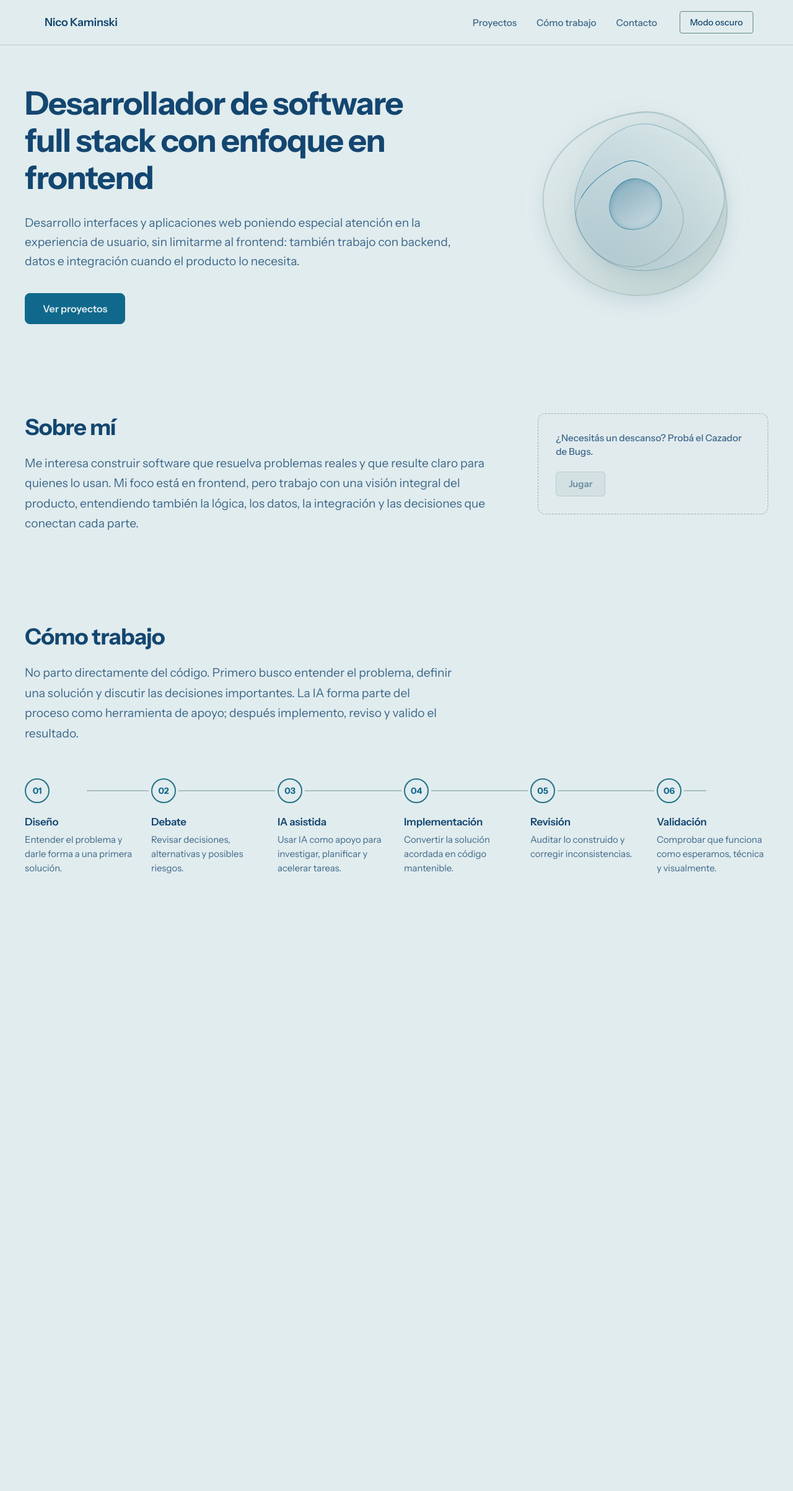
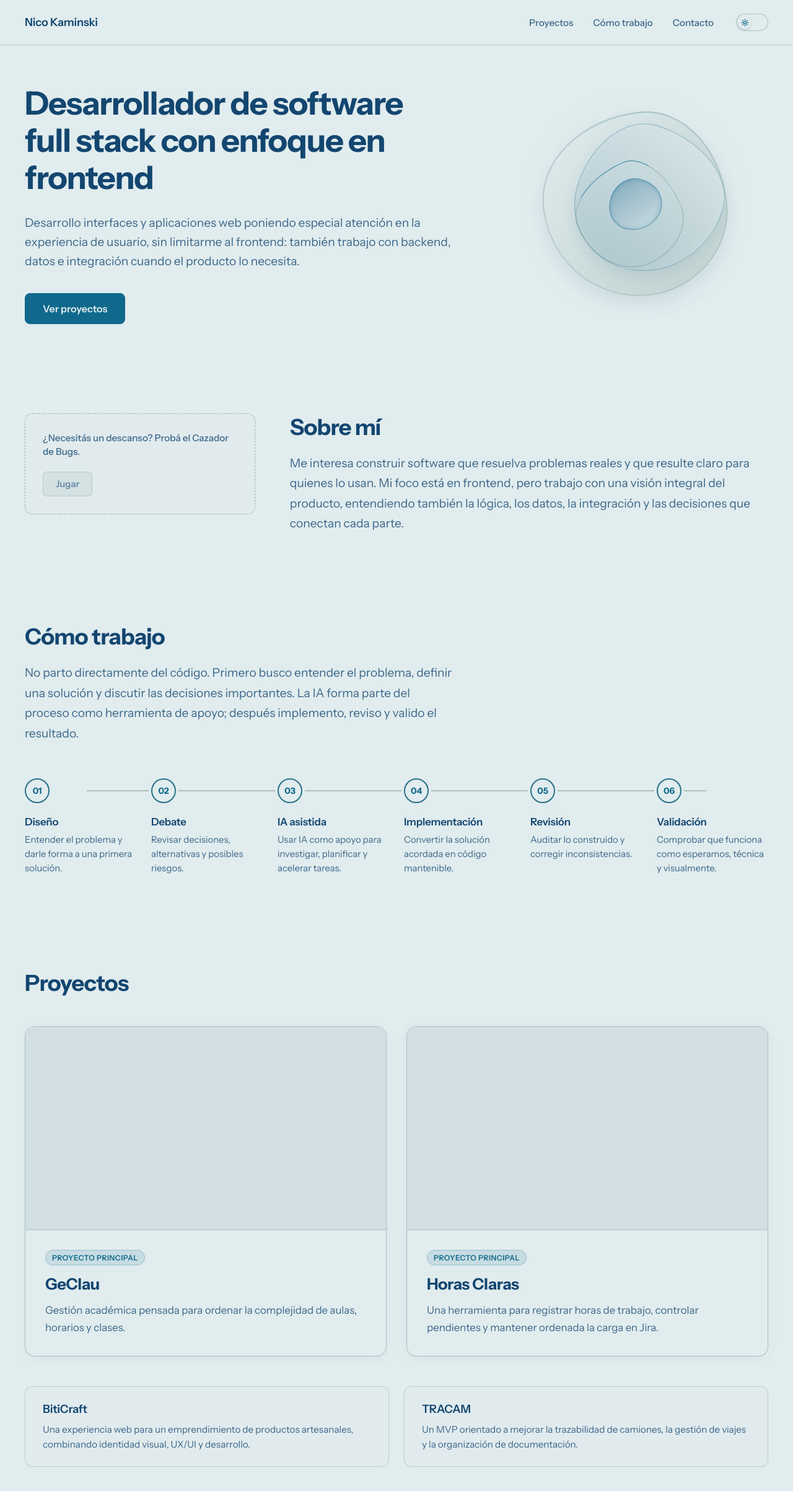
Before and after one commit to nicoKaminski/portfolio, a Next.js app: page / in a window 1280 px wide. Shown: the top 2406 px of the page at 62% size. Before the commit the page ends 1508 px from the top, so only its background shows below. Built offline with nearby package versions, Linux system fonts and the light colour scheme.

Commit message:
feat(frontend): agregar proyectos y refinar navegación

```diff
--- a/src/app/globals.css
+++ b/src/app/globals.css
@@ -56,7 +56,7 @@ html {
 html,
 body {
   max-width: 100%;
-  overflow-x: hidden;
+  overflow-x: clip;
 }
 
 body {
--- a/src/app/page.tsx
+++ b/src/app/page.tsx
@@ -2,6 +2,7 @@ import { Navbar } from "@/frontend/features/navigation";
 import { Hero } from "@/frontend/features/hero";
 import { About } from "@/frontend/features/about";
 import { Workflow } from "@/frontend/features/workflow";
+import { Projects } from "@/frontend/features/projects";
 import styles from "./page.module.css";
 
 export default function Home() {
@@ -12,7 +13,7 @@ export default function Home() {
         <Hero />
         <About />
         <Workflow />
-        <div id="proyectos" className={styles.targetAnchor} aria-hidden="true" />
+        <Projects />
       </main>
     </div>
   );
--- a/src/frontend/features/about/About.module.css
+++ b/src/frontend/features/about/About.module.css
@@ -9,7 +9,7 @@
   max-width: 1200px;
   width: 100%;
   display: grid;
-  grid-template-columns: 1.35fr 0.65fr;
+  grid-template-columns: 0.65fr 1.35fr;
   align-items: start;
   gap: 3.5rem;
 }
@@ -79,7 +79,12 @@
     gap: 2.25rem;
   }
 
+  .mainContent {
+    order: 1;
+  }
+
   .gameInvitation {
+    order: 2;
     max-width: 100%;
   }
 }
--- a/src/frontend/features/about/About.tsx
+++ b/src/frontend/features/about/About.tsx
@@ -4,19 +4,6 @@ export function About() {
   return (
     <section className={styles.aboutSection} aria-labelledby="about-title">
       <div className={styles.container}>
-        <div className={styles.mainContent}>
-          <h2 id="about-title" className={styles.title}>
-            Sobre mí
-          </h2>
-          <p className={styles.description}>
-            Me interesa construir software que resuelva problemas reales y que
-            resulte claro para quienes lo usan. Mi foco está en frontend, pero
-            trabajo con una visión integral del producto, entendiendo también la
-            lógica, los datos, la integración y las decisiones que conectan cada
-            parte.
-          </p>
-        </div>
-
         <aside
           className={styles.gameInvitation}
           aria-label="Cazador de Bugs"
@@ -33,6 +20,19 @@ export function About() {
             Jugar
           </button>
         </aside>
+
+        <div className={styles.mainContent}>
+          <h2 id="about-title" className={styles.title}>
+            Sobre mí
+          </h2>
+          <p className={styles.description}>
+            Me interesa construir software que resuelva problemas reales y que
+            resulte claro para quienes lo usan. Mi foco está en frontend, pero
+            trabajo con una visión integral del producto, entendiendo también la
+            lógica, los datos, la integración y las decisiones que conectan cada
+            parte.
+          </p>
+        </div>
       </div>
     </section>
   );
--- a/src/frontend/features/navigation/Navbar.module.css
+++ b/src/frontend/features/navigation/Navbar.module.css
@@ -3,17 +3,19 @@
   top: 0;
   z-index: 100;
   width: 100%;
-  background-color: color-mix(in srgb, var(--color-bg) 82%, transparent);
+  padding: 1rem 1.5rem;
+  display: flex;
+  justify-content: center;
+  background-color: color-mix(in srgb, var(--color-bg) 75%, transparent);
+  -webkit-backdrop-filter: blur(12px);
   backdrop-filter: blur(12px);
-  -webkit-backdrop-filter: blur(12px);
-  border-bottom: 1px solid color-mix(in srgb, var(--color-border) 35%, transparent);
+  border-bottom: 1px solid color-mix(in srgb, var(--color-border) 30%, transparent);
   transition: var(--transition-theme);
 }
 
 .container {
   max-width: 1200px;
-  margin: 0 auto;
-  padding: 1rem 1.5rem;
+  width: 100%;
   display: flex;
   align-items: center;
   justify-content: space-between;
@@ -26,7 +28,7 @@
   color: var(--color-text);
   text-decoration: none;
   letter-spacing: -0.01em;
-  padding: 0.35rem 0.5rem;
+  padding: 0.35rem 0;
   border-radius: 6px;
   transition: color 0.2s ease, background-color 0.2s ease;
   white-space: nowrap;
@@ -84,14 +86,17 @@
 }
 
 @media (max-width: 768px) {
+  .header {
+    padding: 0.75rem 1.25rem;
+  }
+
   .container {
-    padding: 0.75rem 1rem;
     gap: 0.75rem;
   }
 
   .brand {
     font-size: 1rem;
-    padding: 0.25rem 0.25rem;
+    padding: 0.25rem 0;
   }
 
   .navGroup {
--- /dev/null
+++ b/src/frontend/features/projects/Projects.module.css
@@ -0,0 +1,157 @@
+.projectsSection {
+  width: 100%;
+  padding: 3.5rem 1.5rem 6.5rem;
+  display: flex;
+  justify-content: center;
+}
+
+.container {
+  max-width: 1200px;
+  width: 100%;
+  display: flex;
+  flex-direction: column;
+  gap: 3rem;
+}
+
+.header {
+  display: flex;
+  flex-direction: column;
+}
+
+.title {
+  font-size: clamp(1.625rem, 3vw, 2.25rem);
+  font-weight: 700;
+  letter-spacing: -0.02em;
+  color: var(--color-text);
+}
+
+/* Protagonistas */
+.featuredGrid {
+  display: grid;
+  grid-template-columns: repeat(2, 1fr);
+  gap: 2rem;
+}
+
+.featuredCard {
+  background-color: color-mix(in srgb, var(--color-surface) 75%, transparent);
+  border: 1px solid color-mix(in srgb, var(--color-border) 45%, transparent);
+  border-radius: 16px;
+  overflow: hidden;
+  display: flex;
+  flex-direction: column;
+  box-shadow: 0 4px 24px -6px color-mix(in srgb, var(--color-text) 8%, transparent);
+  transition: var(--transition-theme);
+}
+
+.mediaContainer {
+  width: 100%;
+  aspect-ratio: 16 / 9;
+  background-color: color-mix(in srgb, var(--color-text) 6%, var(--color-surface));
+  border-bottom: 1px solid color-mix(in srgb, var(--color-border) 35%, transparent);
+  position: relative;
+  overflow: hidden;
+}
+
+.mediaPlaceholder {
+  width: 100%;
+  height: 100%;
+  background-color: color-mix(in srgb, var(--color-text) 8%, var(--color-surface));
+}
+
+.featuredContent {
+  display: flex;
+  flex-direction: column;
+  gap: 0.875rem;
+  padding: 2rem;
+  flex-grow: 1;
+}
+
+.tag {
+  display: inline-flex;
+  align-self: flex-start;
+  font-size: 0.75rem;
+  font-weight: 600;
+  letter-spacing: 0.04em;
+  text-transform: uppercase;
+  color: var(--color-accent);
+  background-color: color-mix(in srgb, var(--color-accent) 12%, transparent);
+  border: 1px solid color-mix(in srgb, var(--color-accent) 25%, transparent);
+  padding: 0.25rem 0.625rem;
+  border-radius: 9999px;
+}
+
+.featuredTitle {
+  font-size: clamp(1.35rem, 2vw, 1.625rem);
+  font-weight: 700;
+  letter-spacing: -0.015em;
+  color: var(--color-text);
+}
+
+.featuredDescription {
+  font-size: 1.05rem;
+  line-height: 1.65;
+  color: var(--color-text-secondary);
+}
+
+/* Secundarios */
+.secondaryGrid {
+  display: grid;
+  grid-template-columns: repeat(2, 1fr);
+  gap: 1.5rem;
+}
+
+.secondaryCard {
+  background-color: color-mix(in srgb, var(--color-surface) 40%, transparent);
+  border: 1px solid color-mix(in srgb, var(--color-border) 30%, transparent);
+  border-radius: 12px;
+  padding: 1.5rem 1.75rem;
+  display: flex;
+  flex-direction: column;
+  justify-content: flex-start;
+  box-shadow: 0 2px 12px -4px color-mix(in srgb, var(--color-text) 4%, transparent);
+  transition: var(--transition-theme);
+}
+
+.secondaryContent {
+  display: flex;
+  flex-direction: column;
+  gap: 0.625rem;
+}
+
+.secondaryTitle {
+  font-size: 1.15rem;
+  font-weight: 600;
+  letter-spacing: -0.01em;
+  color: var(--color-text);
+}
+
+.secondaryDescription {
+  font-size: 0.95rem;
+  line-height: 1.55;
+  color: var(--color-text-secondary);
+}
+
+/* Responsive */
+@media (max-width: 840px) {
+  .projectsSection {
+    padding: 2.5rem 1.25rem 4.5rem;
+  }
+
+  .container {
+    gap: 2rem;
+  }
+
+  .featuredGrid,
+  .secondaryGrid {
+    grid-template-columns: 1fr;
+    gap: 1.5rem;
+  }
+
+  .featuredContent {
+    padding: 1.5rem 1.25rem;
+  }
+
+  .secondaryCard {
+    padding: 1.35rem 1.25rem;
+  }
+}
--- /dev/null
+++ b/src/frontend/features/projects/Projects.tsx
@@ -0,0 +1,79 @@
+import styles from "./Projects.module.css";
+
+const featuredProjects = [
+  {
+    id: "geclau",
+    title: "GeClau",
+    description:
+      "Gestión académica pensada para ordenar la complejidad de aulas, horarios y clases.",
+  },
+  {
+    id: "horas-claras",
+    title: "Horas Claras",
+    description:
+      "Una herramienta para registrar horas de trabajo, controlar pendientes y mantener ordenada la carga en Jira.",
+  },
+];
+
+const secondaryProjects = [
+  {
+    id: "biticraft",
+    title: "BitiCraft",
+    description:
+      "Una experiencia web para un emprendimiento de productos artesanales, combinando identidad visual, UX/UI y desarrollo.",
+  },
+  {
+    id: "tracam",
+    title: "TRACAM",
+    description:
+      "Un MVP orientado a mejorar la trazabilidad de camiones, la gestión de viajes y la organización de documentación.",
+  },
+];
+
+export function Projects() {
+  return (
+    <section
+      id="proyectos"
+      className={styles.projectsSection}
+      aria-labelledby="projects-title"
+    >
+      <div className={styles.container}>
+        <header className={styles.header}>
+          <h2 id="projects-title" className={styles.title}>
+            Proyectos
+          </h2>
+        </header>
+
+        <div className={styles.featuredGrid}>
+          {featuredProjects.map((project) => (
+            <article key={project.id} className={styles.featuredCard}>
+              <div className={styles.mediaContainer} aria-hidden="true">
+                <div className={styles.mediaPlaceholder} />
+              </div>
+              <div className={styles.featuredContent}>
+                <span className={styles.tag}>Proyecto principal</span>
+                <h3 className={styles.featuredTitle}>{project.title}</h3>
+                <p className={styles.featuredDescription}>
+                  {project.description}
+                </p>
+              </div>
+            </article>
+          ))}
+        </div>
+
+        <div className={styles.secondaryGrid}>
+          {secondaryProjects.map((project) => (
+            <article key={project.id} className={styles.secondaryCard}>
+              <div className={styles.secondaryContent}>
+                <h3 className={styles.secondaryTitle}>{project.title}</h3>
+                <p className={styles.secondaryDescription}>
+                  {project.description}
+                </p>
+              </div>
+            </article>
+          ))}
+        </div>
+      </div>
+    </section>
+  );
+}
--- /dev/null
+++ b/src/frontend/features/projects/index.ts
@@ -0,0 +1 @@
+export { Projects } from "./Projects";
--- a/src/frontend/features/theme/ThemeToggle.module.css
+++ b/src/frontend/features/theme/ThemeToggle.module.css
@@ -1,24 +1,65 @@
-.toggleButton {
+.switchTrack {
+  position: relative;
   display: inline-flex;
   align-items: center;
-  justify-content: center;
-  padding: 0.5rem 1rem;
-  border-radius: 0.25rem;
-  border: 1px solid var(--color-border);
-  background-color: var(--color-bg);
-  color: var(--color-text);
-  font-family: inherit;
-  font-size: 0.875rem;
-  font-weight: 500;
+  width: 52px;
+  height: 28px;
+  min-width: 52px;
+  min-height: 28px;
+  padding: 2px;
+  border-radius: 9999px;
+  border: 1px solid color-mix(in srgb, var(--color-border) 45%, transparent);
+  background-color: color-mix(in srgb, var(--color-surface) 60%, transparent);
   cursor: pointer;
-  transition: var(--transition-theme);
+  transition:
+    background-color 0.25s ease,
+    border-color 0.25s ease;
+  user-select: none;
 }
 
-.toggleButton:hover {
+.switchTrack:hover {
   border-color: var(--color-accent);
+  background-color: color-mix(in srgb, var(--color-surface) 85%, transparent);
 }
 
-.toggleButton:focus-visible {
+.switchTrack:focus-visible {
   outline: 2px solid var(--color-accent);
   outline-offset: 2px;
 }
+
+.switchThumb {
+  position: absolute;
+  left: 2px;
+  display: flex;
+  align-items: center;
+  justify-content: center;
+  width: 22px;
+  height: 22px;
+  border-radius: 50%;
+  background-color: var(--color-bg);
+  color: var(--color-accent);
+  box-shadow: 0 1px 3px rgba(0, 0, 0, 0.2);
+  transform: translateX(0);
+  transition:
+    transform 0.25s cubic-bezier(0.4, 0, 0.2, 1),
+    background-color 0.2s ease,
+    color 0.2s ease;
+}
+
+.checked .switchThumb {
+  transform: translateX(24px);
+  background-color: var(--color-accent);
+  color: var(--color-bg);
+}
+
+.icon {
+  display: block;
+  flex-shrink: 0;
+}
+
+@media (prefers-reduced-motion: reduce) {
+  .switchTrack,
+  .switchThumb {
+    transition: none !important;
+  }
+}
--- a/src/frontend/features/theme/ThemeToggle.tsx
+++ b/src/frontend/features/theme/ThemeToggle.tsx
@@ -38,6 +38,52 @@ function getServerSnapshot(): Theme {
   return "light";
 }
 
+function SunIcon() {
+  return (
+    <svg
+      width="13"
+      height="13"
+      viewBox="0 0 24 24"
+      fill="none"
+      stroke="currentColor"
+      strokeWidth="2.5"
+      strokeLinecap="round"
+      strokeLinejoin="round"
+      aria-hidden="true"
+      className={styles.icon}
+    >
+      <circle cx="12" cy="12" r="4" />
+      <path d="M12 2v2" />
+      <path d="M12 20v2" />
+      <path d="m4.93 4.93 1.41 1.41" />
+      <path d="m17.66 17.66 1.41 1.41" />
+      <path d="M2 12h2" />
+      <path d="M20 12h2" />
+      <path d="m6.34 17.66-1.41 1.41" />
+      <path d="m19.07 4.93-1.41 1.41" />
+    </svg>
+  );
+}
+
+function MoonIcon() {
+  return (
+    <svg
+      width="13"
+      height="13"
+      viewBox="0 0 24 24"
+      fill="none"
+      stroke="currentColor"
+      strokeWidth="2.5"
+      strokeLinecap="round"
+      strokeLinejoin="round"
+      aria-hidden="true"
+      className={styles.icon}
+    >
+      <path d="M12 3a6 6 0 0 0 9 9 9 9 0 1 1-9-9Z" />
+    </svg>
+  );
+}
+
 export function ThemeToggle() {
   const theme = useSyncExternalStore(subscribe, getSnapshot, getServerSnapshot);
 
@@ -51,14 +97,21 @@ export function ThemeToggle() {
     }
   };
 
+  const isDark = theme === "dark";
+
   return (
     <button
       type="button"
-      className={styles.toggleButton}
+      role="switch"
+      aria-checked={isDark}
+      aria-label={isDark ? "Cambiar a tema claro" : "Cambiar a tema oscuro"}
+      title={isDark ? "Cambiar a tema claro" : "Cambiar a tema oscuro"}
+      className={`${styles.switchTrack} ${isDark ? styles.checked : ""}`}
       onClick={toggleTheme}
-      aria-label="Alternar tema claro y oscuro"
     >
-      {theme === "dark" ? "Modo claro" : "Modo oscuro"}
+      <span className={styles.switchThumb}>
+        {isDark ? <MoonIcon /> : <SunIcon />}
+      </span>
     </button>
   );
 }
```
Also changed, not shown: src/app/page.module.css (+0 -8 lines).
